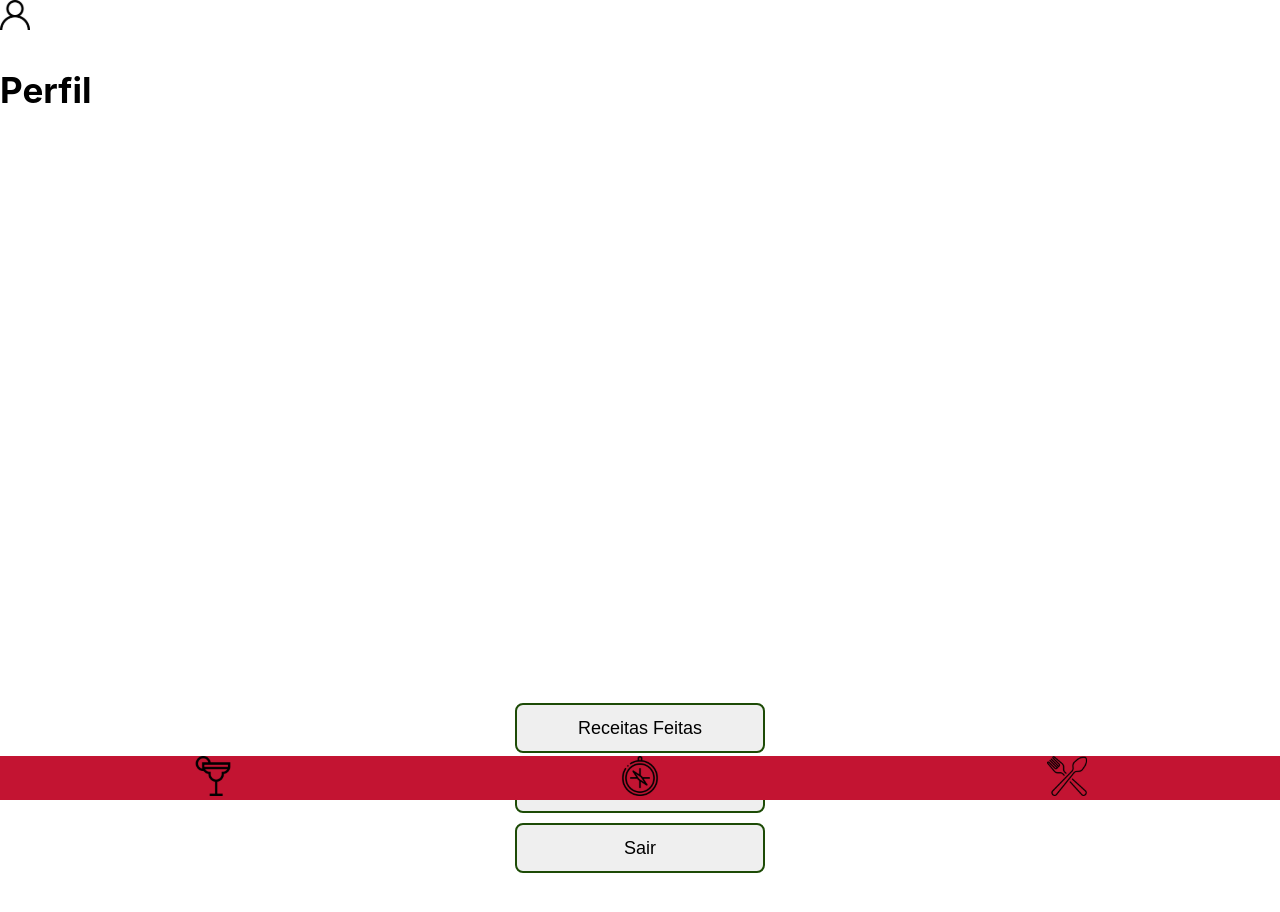
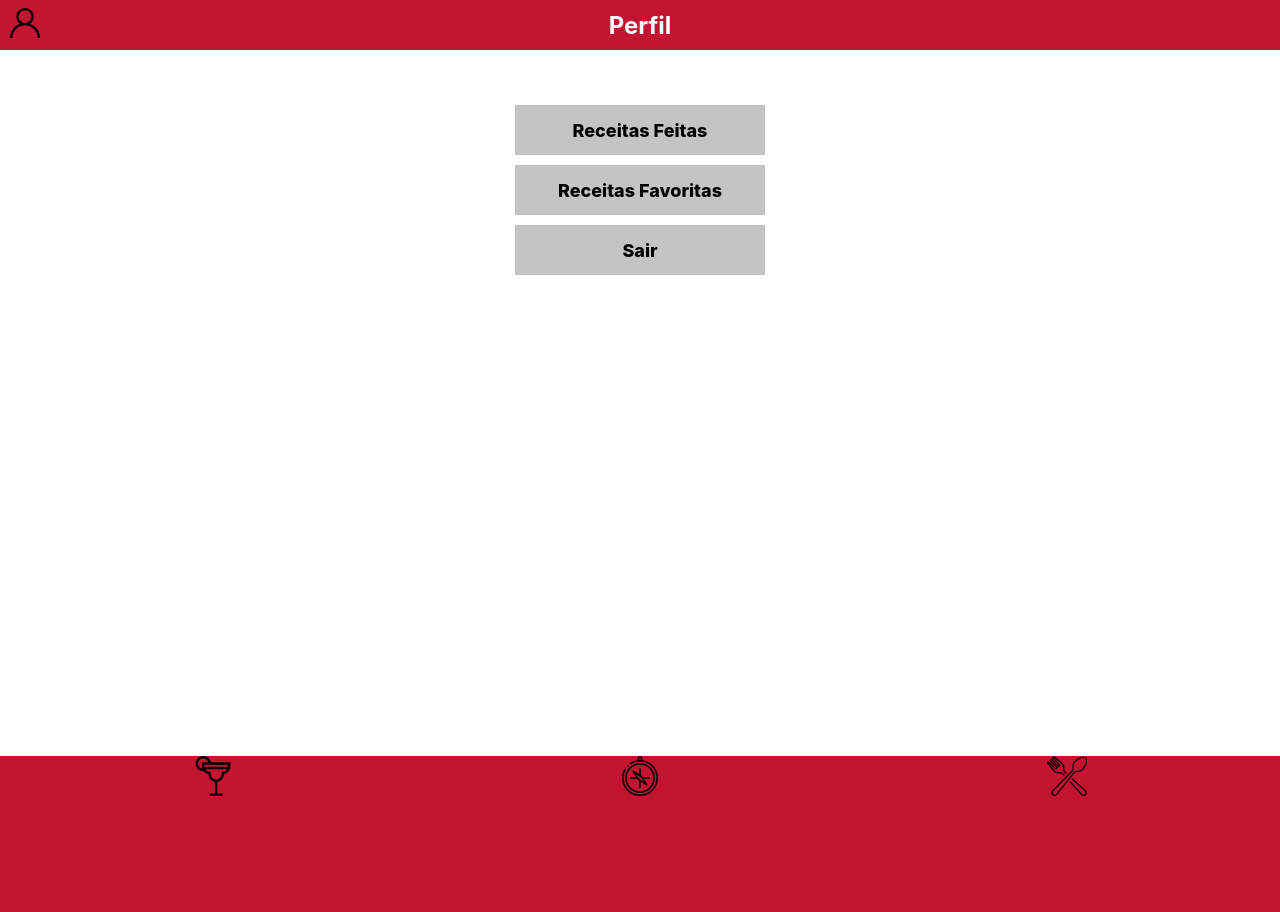
Before and after one commit to riquelmebandeira/projeto-recipes-app, a React (Create React App) app: page /perfil in a window 1280 px wide. Shown: the top 912 px of the page. After the commit the page ends 800 px from the top, so only its background shows below. Built offline with nearby package versions, Linux system fonts and the light colour scheme; no server answers.

Commit message:
feat: estiliza a página de perfil

```diff
--- a/src/pages/Perfil.jsx
+++ b/src/pages/Perfil.jsx
@@ -5,7 +5,7 @@ import { clearLsData } from '../redux/actions';
 import Footer from '../components/Footer';
 import Header from '../components/Header';
 
-import '../styles/perfil.css';
+import '../styles/Perfil.css';
 
 export default function Perfil() {
   const { user } = useSelector((state) => state.user);
@@ -24,11 +24,9 @@ export default function Perfil() {
   };
 
   return (
-    <section className="content-container">
-      <section>
-        <Header title="Perfil" showSearchBtn={ false } />
-        <Footer />
-      </section>
+    <>
+      <Header title="Perfil" showSearchBtn={ false } className="alternative-header" />
+      <Footer />
       <main className="container-main">
         <section className="box">
 
@@ -68,6 +66,6 @@ export default function Perfil() {
           </button>
         </section>
       </main>
-    </section>
+    </>
   );
 }
--- a/src/styles/Header.css
+++ b/src/styles/Header.css
@@ -4,18 +4,30 @@
 }
 
 .alternative-header div {
+  align-items: center;
   color: white;
   display: flex;
   height: 30px;
-  justify-content: space-between;
-  max-width: 500px;
   padding: 0 10px;
+}
+
+.alternative-header a {
+  position: fixed;
+}
+
+.alternative-header h1 {
+  font-size: x-large;
+  margin: auto;
 }
 
 .header-container {
   background-color: rgb(195, 20, 50);
   padding: 10px 0;
   width: 100%;
+}
+
+.header-container h1 {
+  font-size: x-large;
 }
 
 .header-container div {
@@ -27,10 +39,3 @@
   max-width: 1340px;
   width: 100%;
 }
-
-@media ( max-width : 426px ) {
-
-  .alternative-header div {
-    max-width: 340px;
-  }
-}
--- /dev/null
+++ b/src/styles/Perfil.css
@@ -0,0 +1,27 @@
+.container-main {
+  background-color: white;
+  height: 90vh;
+}
+
+.box {
+  align-items: center;
+  display: flex;
+  flex-direction: column;
+  padding: 10px;
+}
+
+.button {
+  background-color: #c4c4c4;
+  border: none;
+  font-family: -apple-system, BlinkMacSystemFont, 'Segoe UI', Roboto, Oxygen, Ubuntu, Cantarell, 'Open Sans', 'Helvetica Neue', sans-serif;
+  font-size: 18px;
+  font-weight: 800;
+  height: 50px;
+  margin: 5px;
+  width: 250px;
+}
+
+.profile-email {
+  font-size: 20px;
+  font-weight: 100;
+}
--- a/src/styles/ReceitasFeitas.css
+++ b/src/styles/ReceitasFeitas.css
@@ -23,5 +23,6 @@
 
 /* conteúdo principal */
 .content-container {
+  background-color: white;
   padding-bottom: 140px;
 }
--- a/src/styles/esplorar.css
+++ b/src/styles/esplorar.css
@@ -1,4 +1,4 @@
-.box {
+/* .box {
   align-items: center;
   display: flex;
   flex-direction: column;
@@ -14,3 +14,4 @@
   margin: 5px;
   width: 250px;
 }
+ */
--- a/src/styles/perfil.css
+++ /dev/null
@@ -1,23 +0,0 @@
-.content-container {
-  background-color: white;
-}
-
-.box {
-  align-items: center;
-  display: flex;
-  flex-direction: column;
-  margin: 20px 0;
-}
-
-.button {
-  border: 2px solid rgb(29, 75, 6);
-  border-radius: 8px;
-  font-size: 18px;
-  height: 50px;
-  margin: 5px;
-  width: 250px;
-}
-
-.profile-email {
-  font-size: 20px;
-}
```
